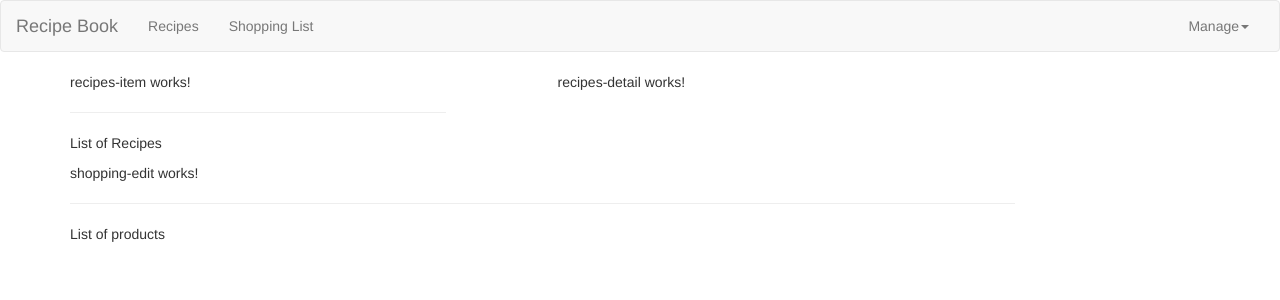
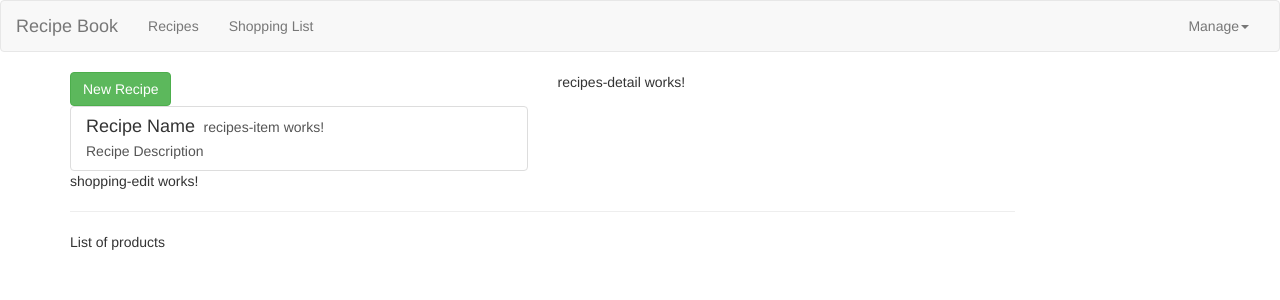
Before and after one commit to antoanparashkevov/ShoppingList_Angular, an Angular app: page / in a window 1280 px wide. Shown: the top 300 px of the page. Built offline with nearby package versions, Linux system fonts and the light colour scheme.

Commit message:
created a class and made an instance of it, also made a basic structure for individual recipe

```diff
--- a/src/app/header/header.component.html
+++ b/src/app/header/header.component.html
@@ -5,7 +5,9 @@
       <a href="#" class="navbar-brand">Recipe Book</a>
     </div>
 
+<!--    the navbar will collapse on smaller screens-->
     <div class="collapse navbar-collapse">
+
       <ul class="nav navbar-nav">
         <li><a href="#">Recipes</a></li>
         <li><a href="#">Shopping List</a></li>
--- /dev/null
+++ b/src/app/recipes/recipe.model.ts
@@ -0,0 +1,13 @@
+// how a single recipe looks like
+export class Recipe{
+  //an accessor
+  public name:string;
+  public description:string;
+  public imagePath:string;
+
+  constructor(name:string,desc:string,image:string) {
+    this.name = name;
+    this.description = desc;
+    this.imagePath = image
+  }
+}
--- a/src/app/recipes/recipes-list/recipes-list.component.html
+++ b/src/app/recipes/recipes-list/recipes-list.component.html
@@ -1,7 +1,19 @@
 <div class="row">
-  <div class="col-xs-10">
-    <app-recipes-item></app-recipes-item>
-  <hr>
-  <p>List of Recipes</p>
+  <div class="col-xs-12">
+    <button class="btn btn-success">New Recipe</button>
   </div>
 </div>
+<div class="row">
+  <div class="col-xs-12">
+    <a href="#" class="clearfix list-group-item">
+      <div class="pull-left">
+        <h4 class="list-group-item-heading">Recipe Name</h4>
+        <p class="list-group-item-text">Recipe Description</p>
+      </div>
+      <span class="pull-right">
+<img class="img-responsive" src="" alt="" style="max-height: 50px;">
+      </span>
+      <app-recipes-item></app-recipes-item>
+    </a>
+  </div>
+</div>
--- a/src/app/recipes/recipes-list/recipes-list.component.ts
+++ b/src/app/recipes/recipes-list/recipes-list.component.ts
@@ -1,4 +1,5 @@
-import { Component, OnInit } from '@angular/core';
+import {Component, OnInit} from '@angular/core';
+import {Recipe} from "../recipe.model";
 
 @Component({
   selector: 'app-recipes-list',
@@ -6,8 +7,12 @@ import { Component, OnInit } from '@angular/core';
   styleUrls: ['./recipes-list.component.css']
 })
 export class RecipesListComponent implements OnInit {
+  recipes:Recipe[] = [
+    new Recipe('Test Recipe','Test Description Recipe','https://aheadofourthyme.com/wp-content/uploads/2022/04/air-fryer-salmon-recipe-3.jpg')
+  ]
 
-  constructor() { }
+  constructor() {
+  }
 
   ngOnInit(): void {
   }
```
